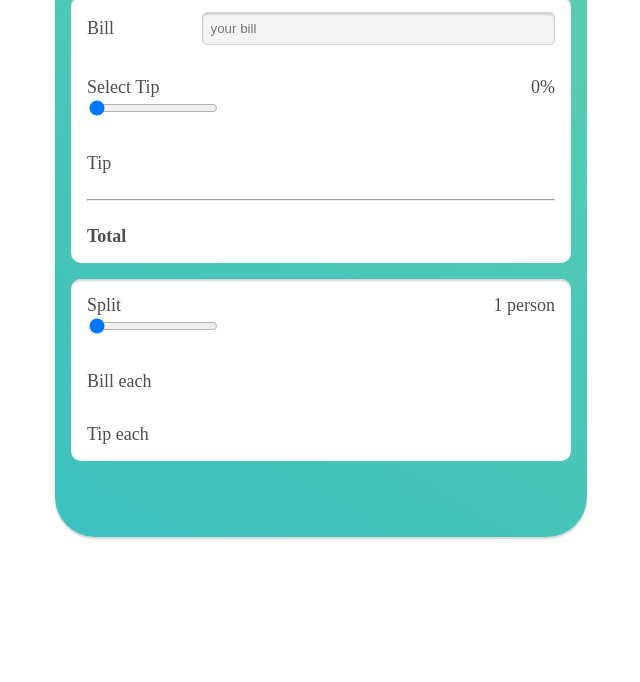
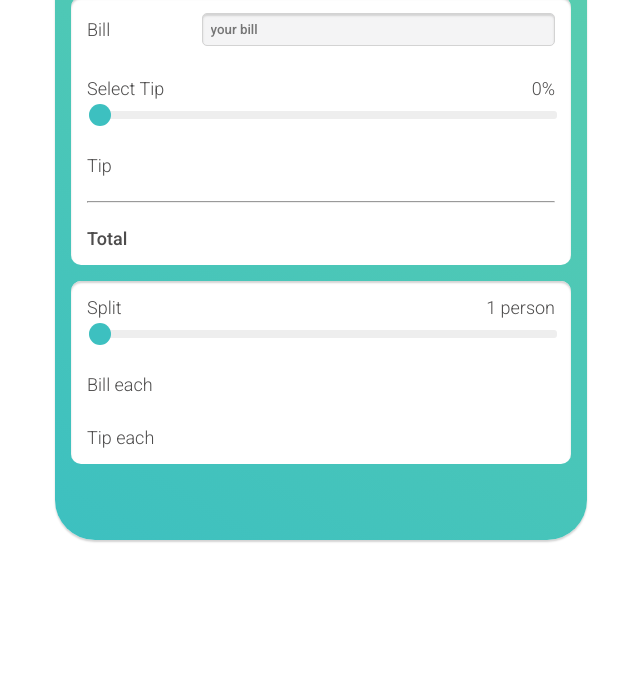
Before and after one commit to diakunwadee/javascript-projects, a plain HTML site: page Project-Quick Tip/index.html in a window 1280 px wide. Shown: the part 118-800 px from the top of the page, without its empty margins (319-959 px from the left). Drawn offline with Linux system fonts and the light colour scheme.

Commit message:
Add Js to HTML and update style on CSS

```diff
--- a/Project-Quick Tip/index.html
+++ b/Project-Quick Tip/index.html
@@ -5,12 +5,13 @@
     <meta charset="UTF-8">
     <meta name="viewport" content="width=device-width, initial-scale=1.0">
     <link rel="stylesheet" href="styles.css" />
+    <link href="https://fonts.googleapis.com/css2?family=Roboto:wght@300;500;700&display=swap" rel="stylesheet">
     <title>Quick Tip</title>
 
 </head>
 
 <body>
-    <main>
+    <main id="container">
         <h1>Quick Tip</h1>
 
         <section>
@@ -23,7 +24,7 @@
                     <label for="tipInput">Select Tip</label>
                     <span id="tipPercent">0%</span>
                 </div>
-                <input type="range" value="0" id="tipInput" />
+                <input type="range" value="0" id="tipInput" class="range">
             </div>
             <div class="space-between">
                 <span>Tip</span>
@@ -43,7 +44,7 @@
                     <label for="splitInput">Split</label>
                     <span id="splitValue">1 person</span>
                 </div>
-                <input type="range" min="1" max="10" value="1" id="splitInput" />
+                <input type="range" min="1" max="10" value="1" id="splitInput" class="range"/>
             </div>
             <div class="space-between">
                 <span>Bill each</span>
@@ -55,6 +56,18 @@
             </div>
         </section>
     </main>
+<script>
+    function update() {
+        let bill = document.getElementById("yourBill").value;
+        let tipPercent = document.getElementById("tipInput").value;
+        let split = document.getElementById("splitInput").value;
+        console.log({bill , tipPercent, split});
+    }
+
+    let container = document.getElementById("container");
+    container.addEventListener("input",update);
+
+</script>
 
 </body>
 
--- a/Project-Quick Tip/styles.css
+++ b/Project-Quick Tip/styles.css
@@ -1,6 +1,8 @@
 html {
     font-size: 10px;
     color: #4e4d4d;
+    font-family: 'Roboto', sans-serif;
+    font-weight: 300;
 }
 
 main {
@@ -46,6 +48,7 @@ section > div {
 }
 
 input[type="number"] {
+    font-family: inherit;
     background: #f4f4f5;
     font-size: 1.6 rem;
     border: 1px solid lightgray;
@@ -63,3 +66,22 @@ input[type="number"] {
     font-size: 2reme;
     font-weight: bolder;
 }
+
+.range {
+    -webkit-appearance: none;
+    width: 100%;
+    height: 8px;
+    background: #eee;
+    margin-top: 1.2rem;
+    border-radius: 0.3rem;
+    outline-color: #5bceae;
+}
+
+.range::-webkit-slider-thumb {
+    -webkit-appearance: none;
+    width: 2.2rem;
+    height: 2.2rem;
+    background: #3dc0c0;
+    border-radius: 50%;
+    cursor: pointer;
+}
```
